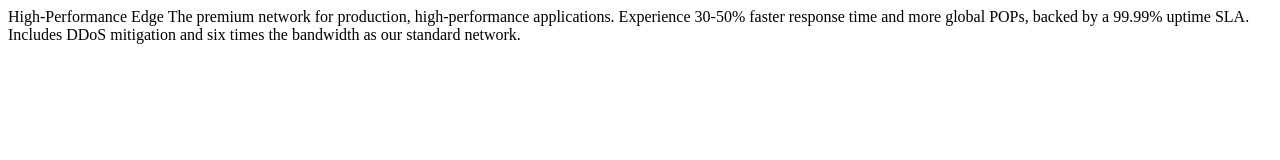
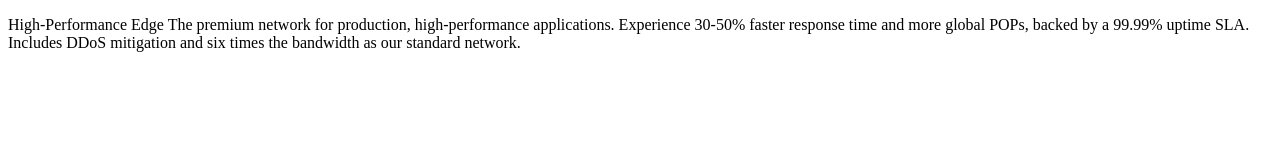
Before and after one commit to steffenkjekken/my-first-repo, a plain HTML site: page Index.html in a window 1280 px wide. Drawn offline with Linux system fonts and the light colour scheme.

Commit message:
Update Index.html

```diff
--- a/Index.html
+++ b/Index.html
@@ -7,9 +7,9 @@
     <title>Popopo</title>
 </head>
 <body>
-    High-Performance Edge
-The premium network for production, high-performance applications.
-Experience 30-50% faster response time and more global POPs, backed by a 99.99% uptime SLA.
-Includes DDoS mitigation and six times the bandwidth as our standard network.
+   <p>High-Performance Edge
+    The premium network for production, high-performance applications.
+    Experience 30-50% faster response time and more global POPs, backed by a 99.99% uptime SLA.
+    Includes DDoS mitigation and six times the bandwidth as our standard network.</p>
 </body>
 </html>
```
